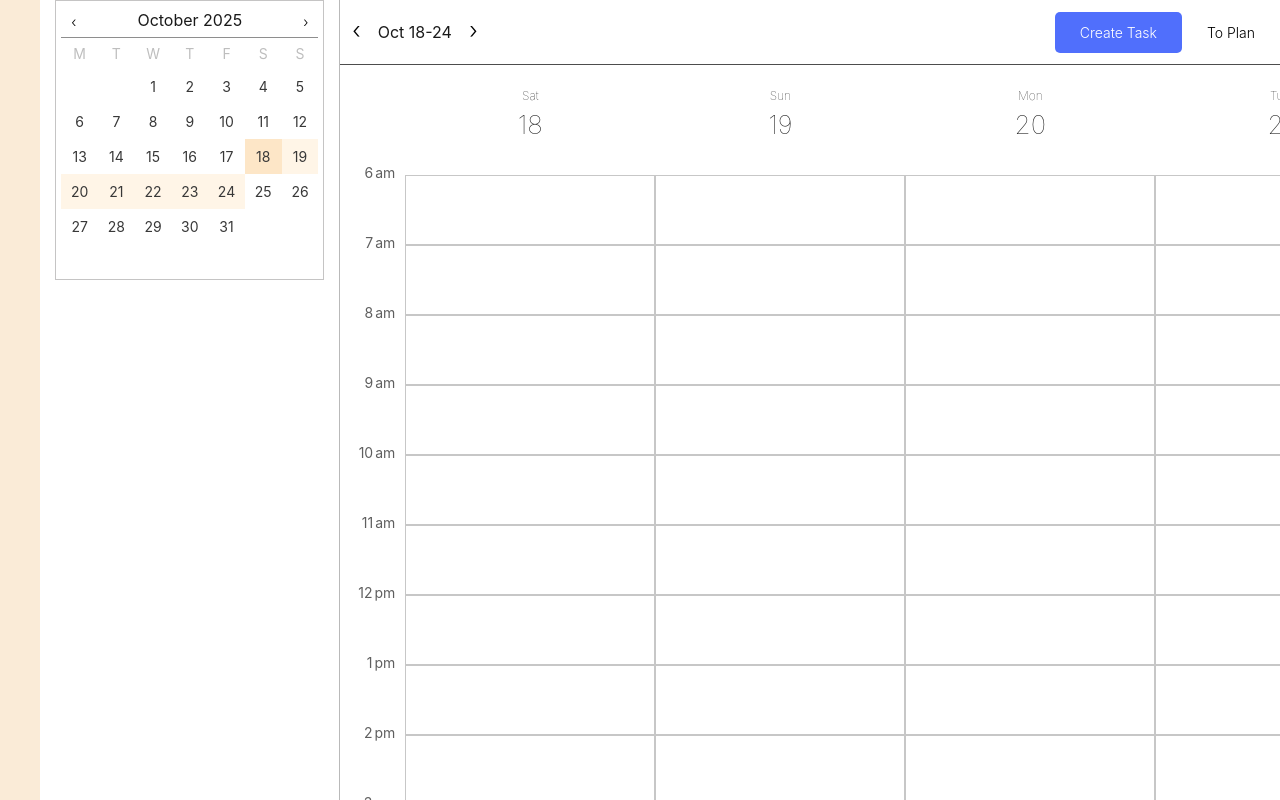
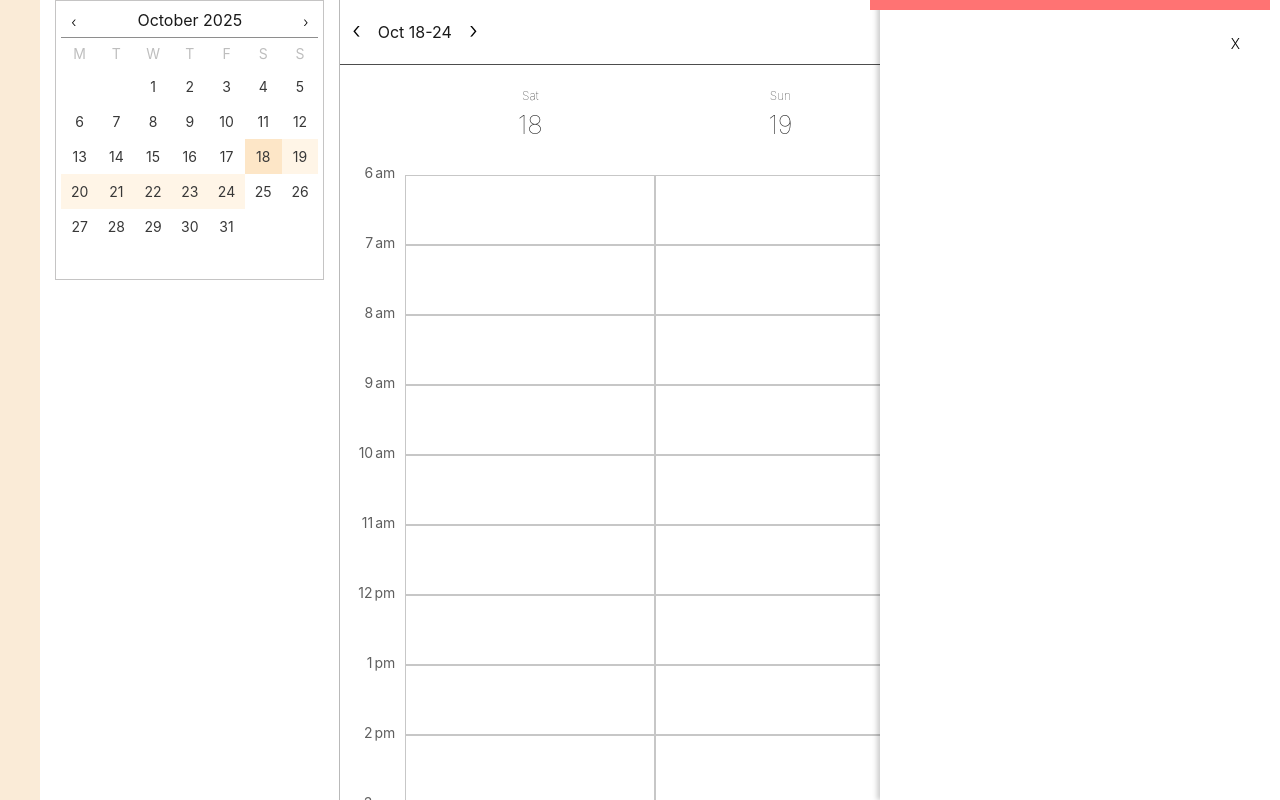
Before and after one commit to Rtam22/Planner, a React (Vite) app: page / in a window 1280 px wide. Built offline with nearby package versions, Linux system fonts and the light colour scheme.

Commit message:
Updated modal rendering conditions

```diff
--- a/src/pages/calendarPage.tsx
+++ b/src/pages/calendarPage.tsx
@@ -1,6 +1,6 @@
 import "./calendarPage.css";
 import MainNavigation from "../components/navigation/mainNavigation";
-import TopUtilityBar from "../components/topBar";
+import TopBar from "../components/topBar";
 import FilterBar from "../components/filterBar";
 import { useState } from "react";
 import CalendarTimeline from "../components/calendar/calendarTimeline";
@@ -10,10 +10,14 @@ import type { PreviewTask } from "../components/types/taskTypes";
 import TaskForm from "../components/taskForm";
 import Modal from "../components/modal";
 import { getDayAndDayNumber } from "../utils/dateUtils";
+import type { modalType } from "../components/types/modalTypes";
+import TaskView from "../components/taskView";
 
 function CalendarPage() {
   const [selectedDate, setselectedDate] = useState(new Date());
-  const [showModal, setShowModal] = useState<boolean>(false);
+  const [showModal, setShowModal] = useState<"none" | "view" | "create">(
+    "none"
+  );
   const { tasks } = useTasksContext();
   const [previewTask, setPreviewTask] = useState<PreviewTask | null>(null);
 
@@ -25,8 +29,8 @@ function CalendarPage() {
     setselectedDate(newDate);
   }
 
-  function handleShowModal() {
-    setShowModal(!showModal);
+  function handleShowModal(type: modalType) {
+    setShowModal(type);
   }
 
   function handleSetPreview(task: PreviewTask) {
@@ -42,20 +46,31 @@ function CalendarPage() {
   }
   return (
     <div className="calendar-page">
-      <Modal showModal={showModal} handleShowModal={handleShowModal}>
-        <TaskForm
-          handleSelectDate={handleSelectDate}
-          handleSetPreview={handleSetPreview}
-          clearTaskPreview={clearTaskPreview}
-        />
+      <Modal
+        showModal={showModal}
+        type={showModal === "create" ? "right" : "middle"}
+        handleShowModal={handleShowModal}
+        backDrop={showModal === "create" ? false : true}
+      >
+        {showModal === "create" && (
+          <TaskForm
+            handleSelectDate={handleSelectDate}
+            handleSetPreview={handleSetPreview}
+            clearTaskPreview={clearTaskPreview}
+          />
+        )}
+
+        {showModal === "view" && <TaskView />}
       </Modal>
+
       <MainNavigation />
+
       <FilterBar
         selectedDate={selectedDate}
         handleSelectDate={handleSelectDate}
       />
       <div className="content">
-        <TopUtilityBar
+        <TopBar
           selectedDate={selectedDate}
           handleSelectDate={handleSelectDate}
           handleShowModal={handleShowModal}
```
